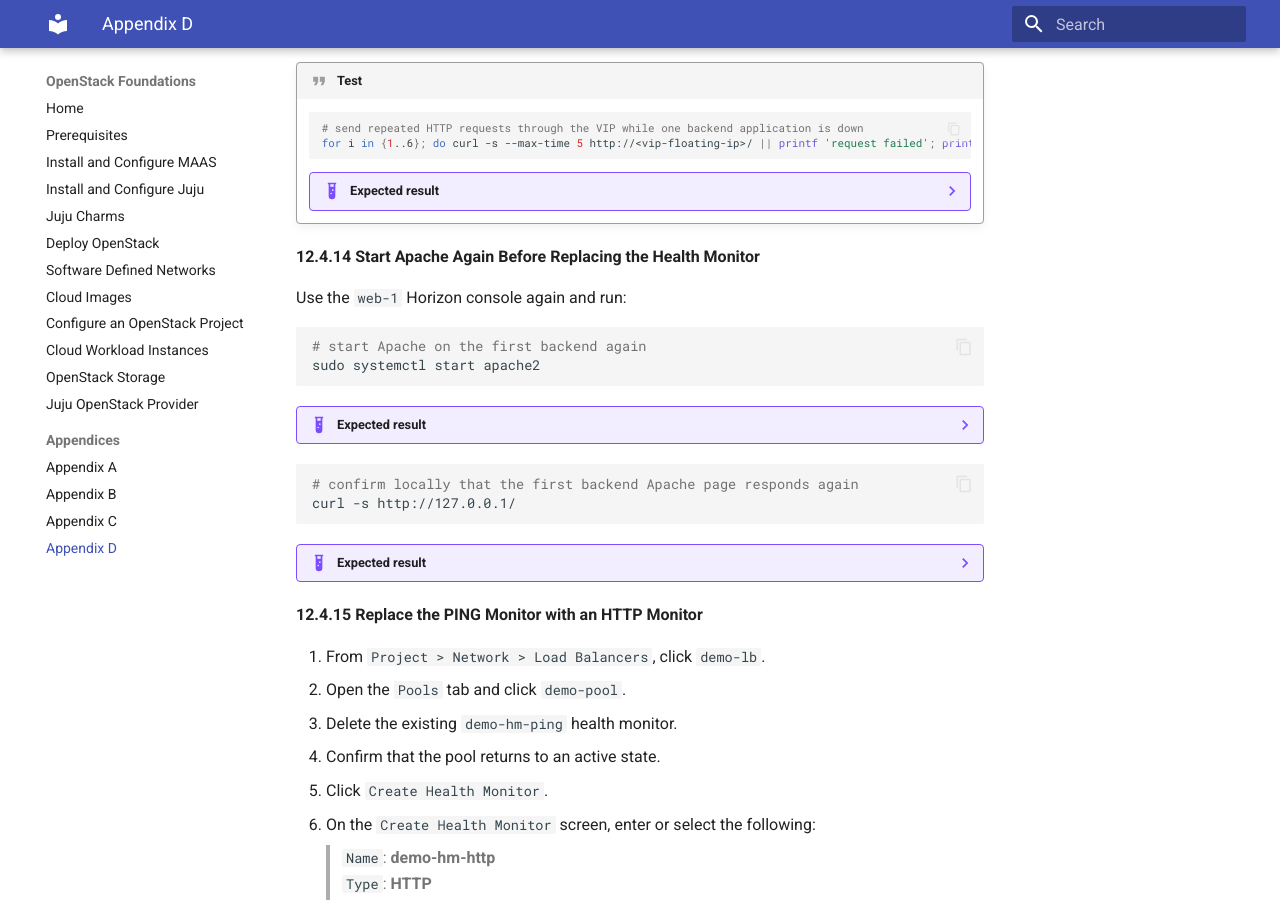
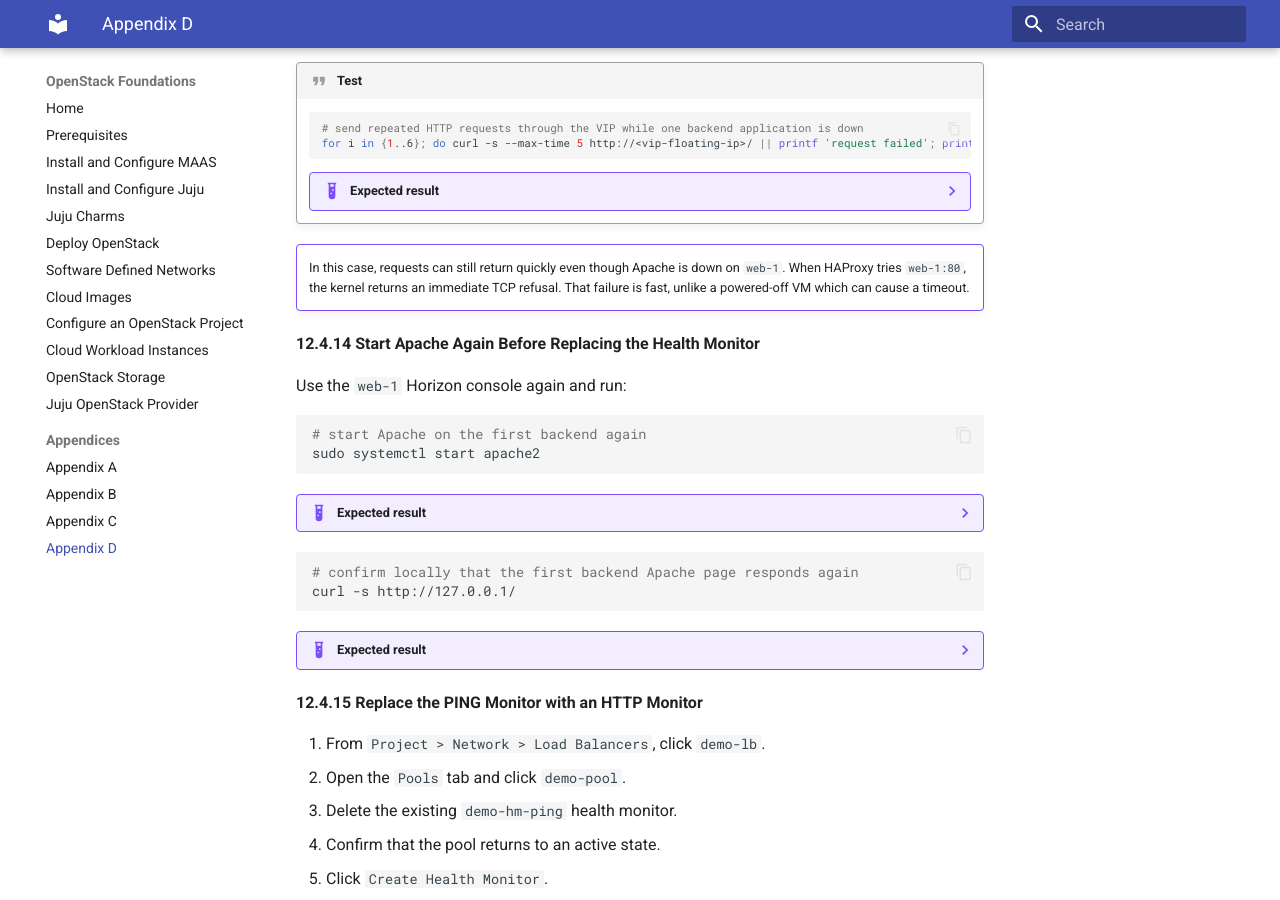
Before and after one commit to radumoisan/canonical-openstack-foundations, an MkDocs documentation site: the page built from docs/appendix_d.md, in a window 1280 px wide and 900 px high, scrolled down 9940 px. Built offline with MkDocs 1.6.1 and Material for MkDocs 9.7.7, drawn with Linux system fonts in a browser that asks for light colours.

Commit message:
Update expected result and add TCP refusal note in Appendix D

````diff
--- a/docs/appendix_d.md
+++ b/docs/appendix_d.md
@@ -454,12 +454,15 @@
     ??? example "Expected result"
         ```bash
         <h1>Apache backend web-2</h1>
-        request failed
         <h1>Apache backend web-2</h1>
-        request failed
         <h1>Apache backend web-2</h1>
-        request failed
+        <h1>Apache backend web-2</h1>
+        <h1>Apache backend web-2</h1>
+        <h1>Apache backend web-2</h1>
         ```
+
+!!! example ""
+    In this case, requests can still return quickly even though Apache is down on `web-1`. When HAProxy tries `web-1:80`, the kernel returns an immediate TCP refusal. That failure is fast, unlike a powered-off VM which can cause a timeout.
 
 **12.4.14 Start Apache Again Before Replacing the Health Monitor**
 
````
